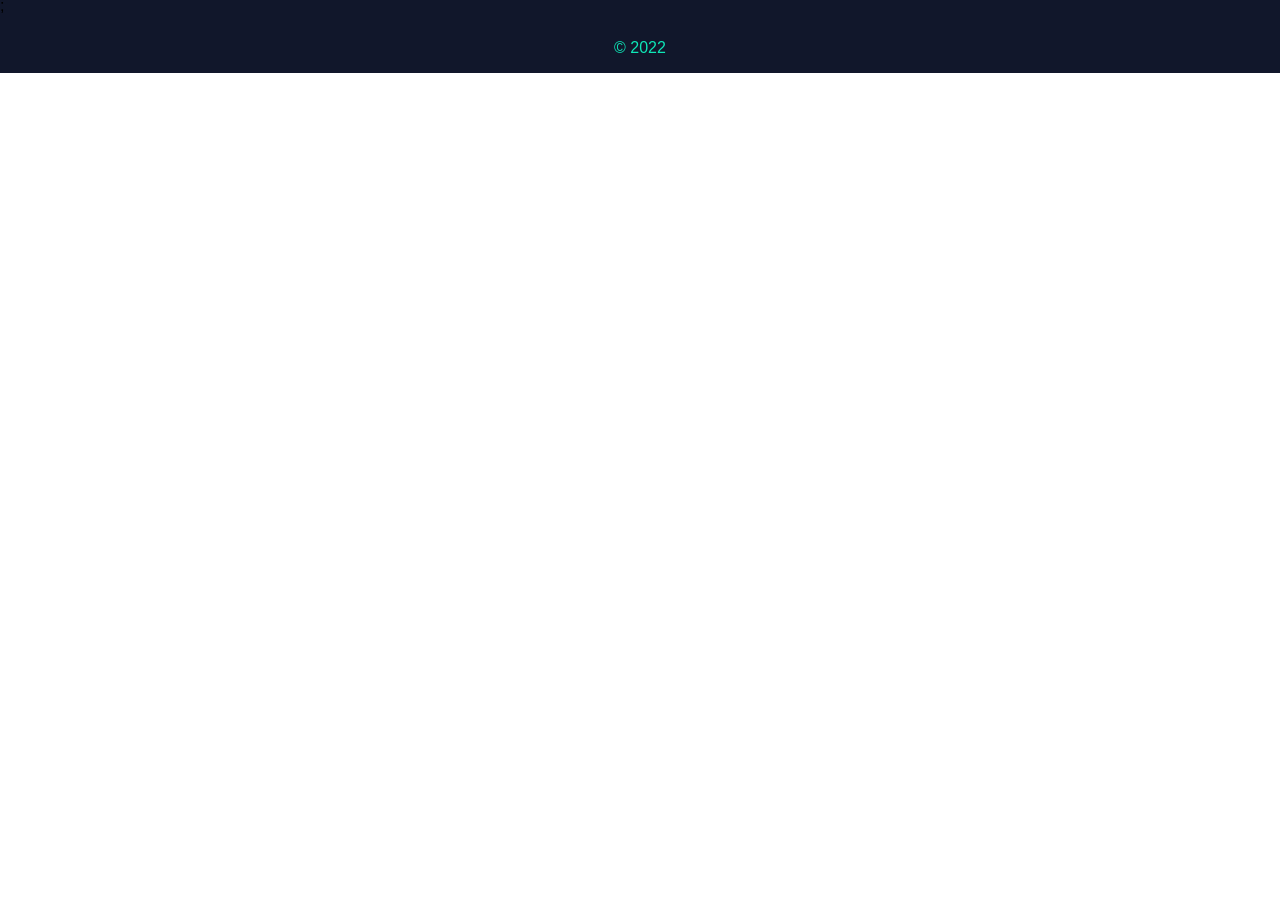
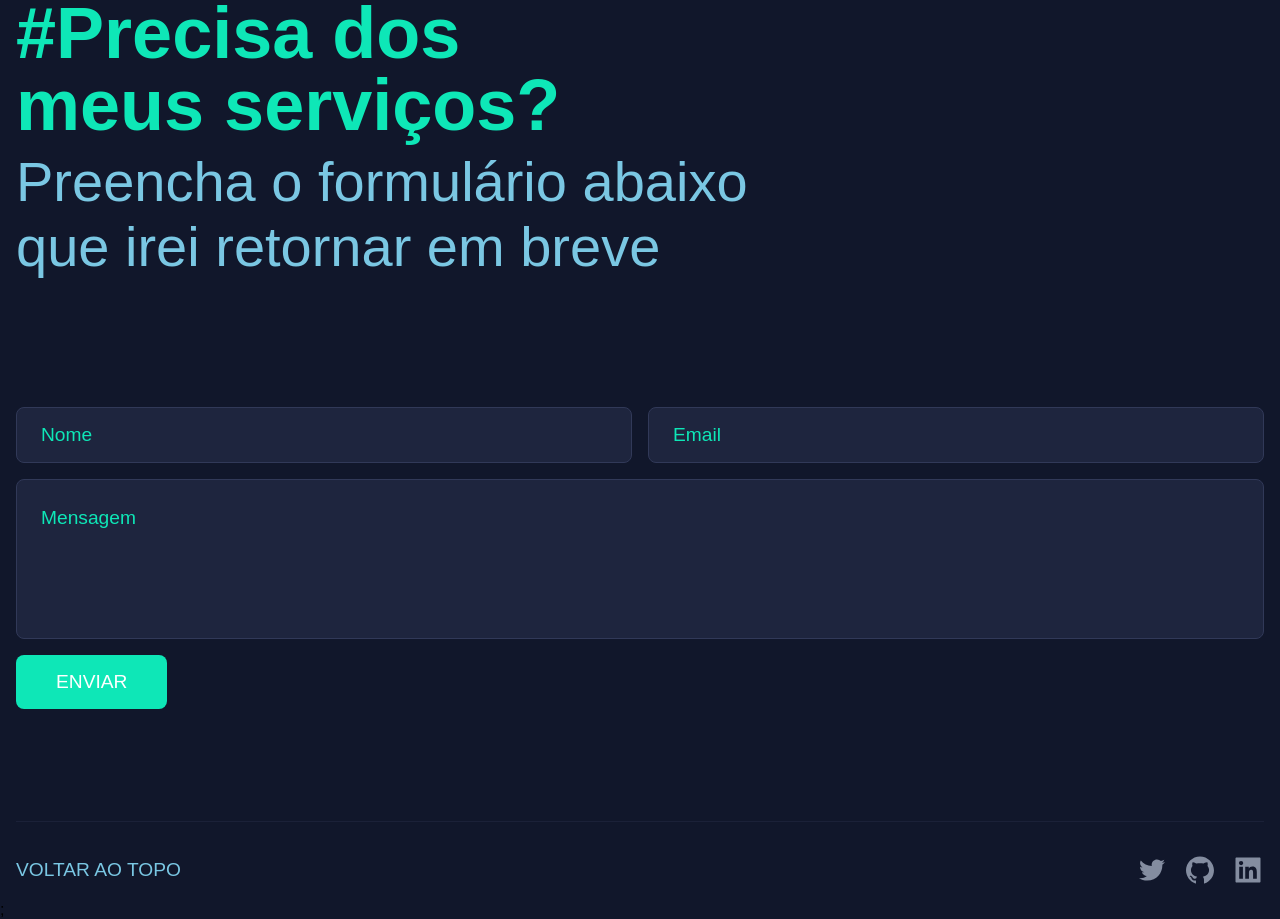
Before and after one commit to GabrielBarbosa07/Portifolio.tsx, a Next.js app: page / in a window 1280 px wide. Shown: the part 3851-4770 px from the top of the page. Before the commit the page ends 3924 px from the top, so only its background shows below. Built offline with nearby package versions, Linux system fonts and the light colour scheme.

Commit message:
Sessao de contato semi-pronta, falta o framework para envio de email

```diff
--- a/src/components/Experiences/ExperienceItem.tsx
+++ b/src/components/Experiences/ExperienceItem.tsx
@@ -13,7 +13,7 @@ export default function ExperienceItem({
 }: ExperienceProps) {
   return (
     <div className={styles.ItemContainer}>
-      <div className="bg-gradient h-80 flex flex-col items-start justify-start transi">
+      <div className="bg-gradient h-80 flex flex-col items-start justify-start">
         <h1>{year}</h1>
         <h2>{title}</h2>
         <p>{description}</p>
--- a/src/components/Footer/index.tsx
+++ b/src/components/Footer/index.tsx
@@ -1,7 +1,45 @@
-export default function Footer(){
-    return(
-        <footer className="mt-2 py-4 static ">
-            <p className=" text-gree-200 text-center ">&copy; 2022</p>
-        </footer>
-    )
+import {
+  AiOutlineTwitter,
+  AiOutlineGithub,
+  AiFillLinkedin,
+} from "react-icons/ai";
+import styles from "../../../styles/Footer.module.css";
+
+export default function FooterComponent() {
+  const handleRedirect = (url: string) => {
+    window.open(url);
+  };
+
+  const handleScrollTop = () => {
+    window.scroll({
+      top: 0,
+      behavior: "smooth",
+    });
+  };
+
+  return (
+    <footer className={styles.footer}>
+      <div>
+        <button onClick={handleScrollTop} type="button">
+          Voltar ao topo
+        </button>
+
+        <section className={styles.footerIcons}>
+          <AiOutlineTwitter
+            onClick={() => handleRedirect("https://twitter.com/Gabr1elBarbosa")}
+          />
+          <AiOutlineGithub
+            onClick={() =>
+              handleRedirect("https://github.com/GabrielBarbosa07")
+            }
+          />
+          <AiFillLinkedin
+            onClick={() =>
+              handleRedirect("https://www.linkedin.com/in/dev-gabriel-barbosa/")
+            }
+          />
+        </section>
+      </div>
+    </footer>
+  );
 }
--- /dev/null
+++ b/src/components/FormContact/Form.tsx
@@ -0,0 +1,21 @@
+import style from "../../../styles/FormContact.module.css";
+
+export default function Form() {
+  return (
+    <form className={style.form}>
+      <input className={style.inputForm} placeholder="Nome" required />
+      <input
+        className={style.inputForm}
+        type="email"
+        placeholder="Email"
+        required
+      />
+      <textarea
+        className={style.textAreaForm}
+        placeholder="Mensagem"
+        required
+      ></textarea>
+      <button type="submit">ENVIAR</button>
+    </form>
+  );
+}
--- /dev/null
+++ b/src/components/FormContact/index.tsx
@@ -0,0 +1,25 @@
+import SectionTitle from "../SectionTitle";
+import Form from "./Form";
+
+export default function FormContact() {
+  return (
+    <section className="mb-28 max-[640px]:mb-20">
+      <SectionTitle
+        title={
+          <div className="inline max-[640px]:text-center ">
+            Precisa dos <br />
+            meus serviços?
+          </div>
+        }
+        description={
+          <div className="max-[640px]:text-center">
+            Preencha o formulário abaixo <br />
+            que irei retornar em breve
+          </div>
+        }
+      />
+
+      <Form />
+    </section>
+  );
+}
--- a/src/components/HomePage/index.tsx
+++ b/src/components/HomePage/index.tsx
@@ -1,4 +1,5 @@
 import Experiences from "../Experiences";
+import FormContact from "../FormContact";
 import { HomeHero } from "../HomeHero";
 import Knowledge from "../Knowledge";
 import Projects from "../Projects";
@@ -10,6 +11,7 @@ export default function HomePage() {
       <Experiences />
       <Projects />
       <Knowledge />
+      <FormContact />
     </main>
   );
 }
--- a/src/components/Projects/ProjectItem.tsx
+++ b/src/components/Projects/ProjectItem.tsx
@@ -28,7 +28,7 @@ export default function ProjectItem({
         <div className="absolute w-full h-full bg-gradient opacity-[0.5] duration-700" />
         <div className={styles.ProjetoItemText}>
           <h1 className="text-gree-200 text-[2.5rem] [text-shadow:_-4px_5px_22px_#11172b]">
-            # {title}
+            #{title}
           </h1>
           <h2 className="text-bl-200 text-[2rem] font-light [text-shadow:_-4px_5px_22px_#11172b]">
             - {type}
--- a/src/components/SectionTitle/index.tsx
+++ b/src/components/SectionTitle/index.tsx
@@ -1,7 +1,7 @@
 import { ReactNode } from "react";
 
 interface SectionTitleProps {
-  title: string;
+  title: string | ReactNode
   description?: string | ReactNode;
 }
 
@@ -10,7 +10,7 @@ export default function SectionTitle({
   description,
 }: SectionTitleProps) {
   return (
-    <div className="w-full flex flex-col items-start gap-2 max-[640px]:items-center">
+    <div className="w-full flex flex-col items-start gap-2 max-[640px]:items-center max-[640px]:justify-center">
       <h1 className="text-gree-200 text-7xl font-sans font-semibold max-[1024px]:text-[2.5rem] max-[640px]:text-[2rem]">
         #{title}
       </h1>
--- a/src/pages/_app.tsx
+++ b/src/pages/_app.tsx
@@ -1,15 +1,13 @@
 import "../../styles/globals.css";
 import type { AppProps } from "next/app";
 import { Header } from "../components/Header";
-import Footer from "../components/Footer";
 
 function MyApp({ Component, pageProps }: AppProps) {
-  //
   return (
     <div className="bg-bl-900 font-normal font-sans min-h-screen min-w-[280px]">
       <Header />
       <Component {...pageProps} />;
-      <Footer />
+
     </div>
   );
 }
--- a/src/pages/index.tsx
+++ b/src/pages/index.tsx
@@ -1,16 +1,16 @@
 import type { NextPage } from "next";
 import Head from "next/head";
+import FooterComponent from "../components/Footer";
 import HomePage from "../components/HomePage";
 
 const Home: NextPage = () => {
   return (
     <div className="bg-bl-900 mx-auto max-w-[90rem] px-4">
-      <div>
         <Head>
           <title>Meu Portifólio</title>
         </Head>
         <HomePage />
-      </div>
+        <FooterComponent />
     </div>
   );
 };
--- /dev/null
+++ b/styles/Footer.module.css
@@ -0,0 +1,54 @@
+.footer {
+  width: 100%;
+  padding-top: 2rem;
+  border-top: 1px solid #1b2138;
+  height: 5rem;
+}
+
+.footer > div {
+  display: flex;
+  align-items: center;
+  justify-content: space-between;
+}
+
+.footer > div > button {
+  background: none;
+  border: none;
+  color: #7ac7e3;
+  text-transform: uppercase;
+  font-weight: 300;
+  font-size: 1.2rem;
+}
+
+.footerIcons {
+  display: flex;
+  align-items: center;
+  gap: 1rem;
+}
+
+.footerIcons > svg {
+  width: 2rem;
+  height: 2rem;
+  color: #848da0;
+  transition: 0.5s;
+  cursor: pointer;
+}
+
+.footerIcons > svg:hover {
+  color: #0ee7b7;
+}
+
+@media (max-width: 450px) {
+  .footer > div > button {
+    font-size: 0.9rem;
+  }
+
+  .footerIcons {
+    gap: 0.5rem;
+  }
+
+  .footerIcons > svg {
+    width: 1.5rem;
+    height: 1.5rem;
+  }
+}
--- /dev/null
+++ b/styles/FormContact.module.css
@@ -0,0 +1,90 @@
+.form {
+  margin-top: 8rem;
+  width: 100%;
+  display: grid;
+  grid-template-columns: 1fr 1fr;
+  gap: 1rem;
+}
+
+.inputForm {
+  height: 3rem;
+  width: 100%;
+  background-color: #1e253e;
+  border: 1px solid #313958;
+  border-radius: 0.5rem;
+  padding: 1.7rem 1.5rem;
+  color: #0ee7b7;
+  font-size: 1.2rem;
+  outline: none;
+  transition: 0.5s;
+}
+
+.inputForm:focus {
+  border-color: #0ee7b7;
+}
+
+.inputForm::placeholder {
+  color: #0ee7b7;
+}
+.textAreaForm {
+  height: 10rem;
+  width: 100%;
+  background-color: #1e253e;
+  border: 1px solid #313958;
+  border-radius: 0.5rem;
+  padding: 1.7rem 1.5rem;
+  color: #0ee7b7;
+  font-size: 1.2rem;
+  outline: none;
+  transition: 0.5s;
+  resize: none;
+  grid-column: 1 / 3;
+}
+
+.textAreaForm:focus {
+  border-color: #0ee7b7;
+}
+
+.textAreaForm::placeholder {
+  color: #0ee7b7;
+}
+.form > button {
+  border: none;
+  padding: 1rem 2.5rem;
+  color: #fff;
+  font-weight: 300;
+  font-size: 1.2rem;
+  border-radius: 0.5rem;
+  background-color: #0ee7b7;
+  transition: 0.5s;
+  width: fit-content;
+}
+
+.form > button:not(:disabled):hover{
+    background-color: #0cb893;
+}
+
+.form > button:disabled {
+  opacity: 0.5;
+}
+
+@media (max-width: 700px) {
+  .form {
+    margin-top: 5rem;
+    grid-template-columns: 1fr;
+  }
+}
+
+@media (max-width: 640px) {
+  .inputForm {
+    padding: 1.4rem;
+    font-size: 1rem;
+  }
+}
+
+@media (max-width: 450px) {
+  .form > button {
+    padding: 0.8rem 1.5rem;
+    font-size: 1rem;
+  }
+}
```
